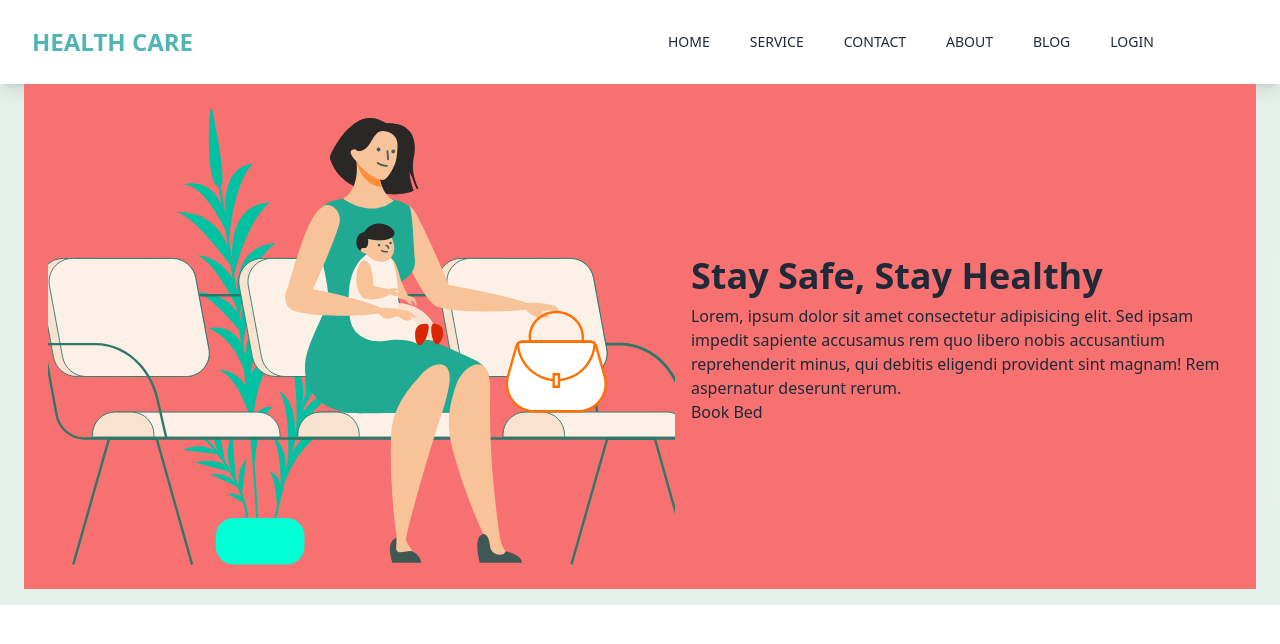
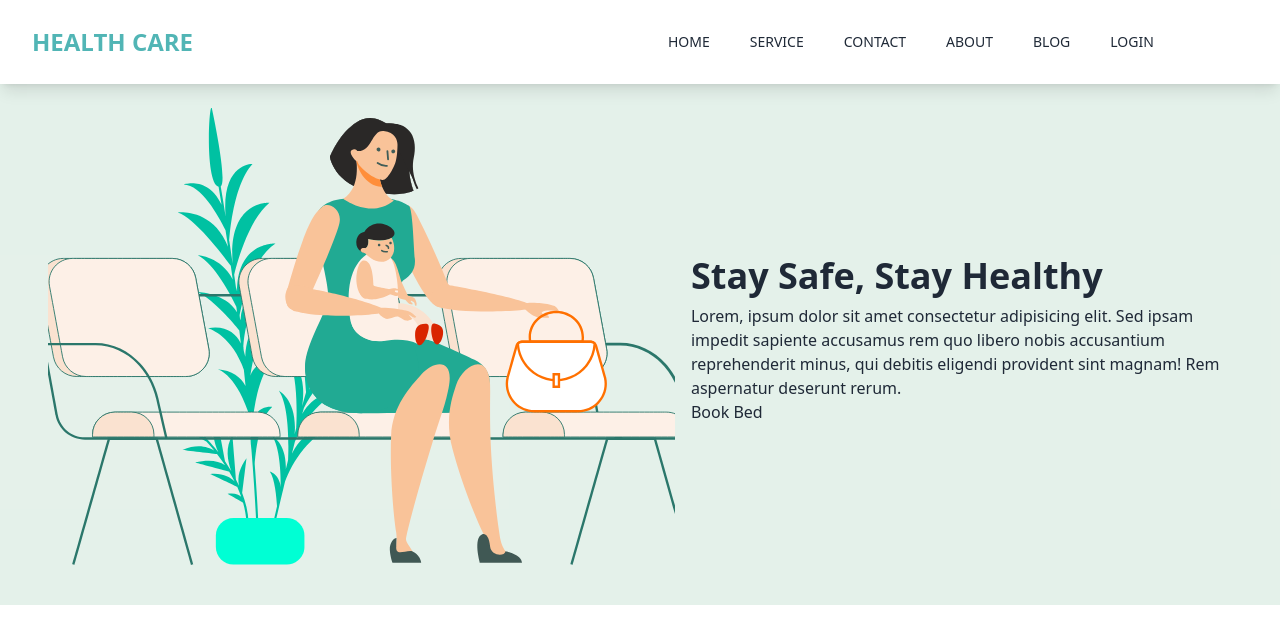
Before and after one commit to 0rakib0/Hospital-Management-Client, a React (Vite) app: page / in a window 1280 px wide. Shown: the top 644 px of the page. Built offline with nearby package versions, Linux system fonts and the light colour scheme.

Commit message:
remove bg color

```diff
--- a/src/Pages/Home/Home.jsx
+++ b/src/Pages/Home/Home.jsx
@@ -2,7 +2,7 @@ import Banner from "./Banner"
 
 const Home = () =>{
     return (
-        <div className="mx-6 bg-red-400">
+        <div className="mx-6">
             <Banner></Banner>
         </div>
     )
```
